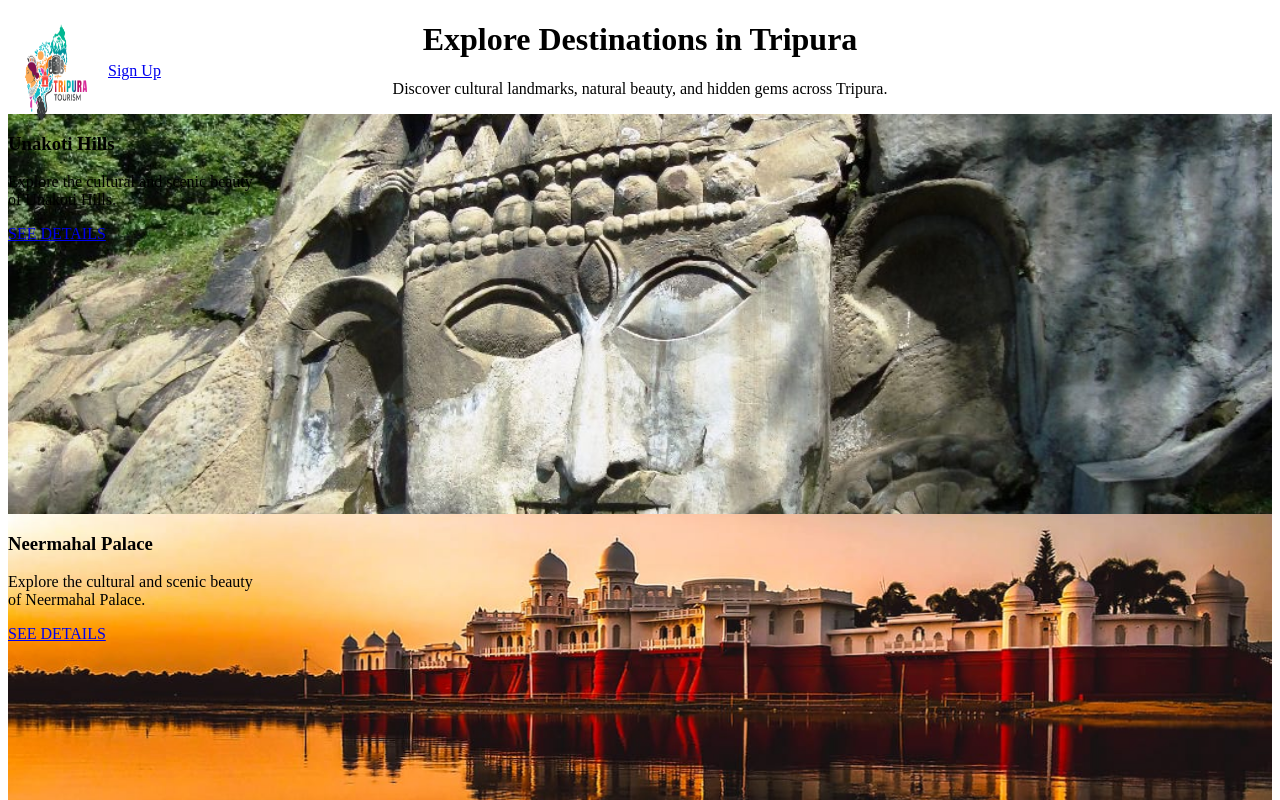
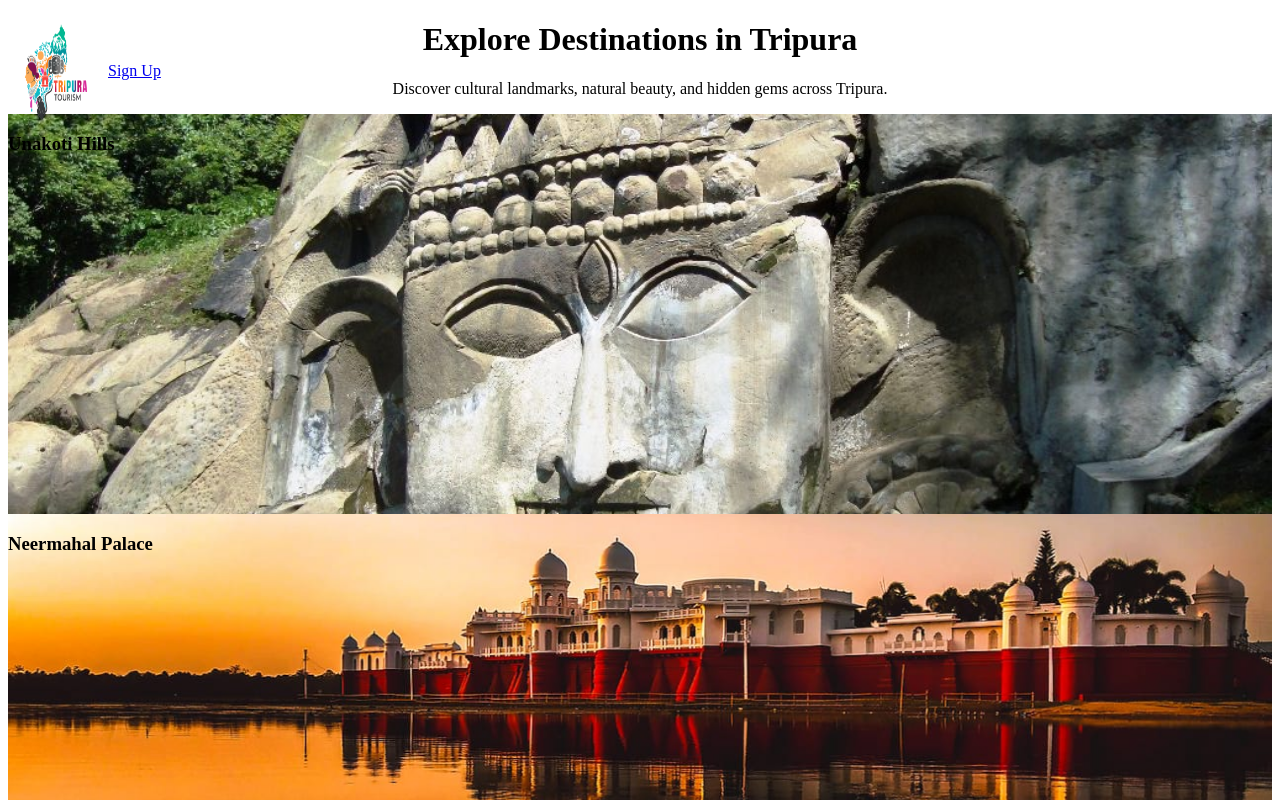
Before and after one commit to debasishmallik3414/tripura-tourism, a Next.js app: page /destination in a window 1280 px wide. Shown: the top 800 px of the page. Built offline with nearby package versions, Linux system fonts and the light colour scheme.

Commit message:
destination

```diff
--- a/app/destination/page.js
+++ b/app/destination/page.js
@@ -6,7 +6,6 @@ import { useState } from "react";
 import Footer from "../Footer";
 import HeaderMenu from "../components/Header";
 
-// Sample destination data
 const destinations = [
   { id: 0, title: "Unakoti Hills", image: "/destination1.jpg" },
   { id: 1, title: "Neermahal Palace", image: "/destination2.jpg" },
@@ -55,7 +54,8 @@ export default function DestinationsPage() {
         {destinations.map((dest) => (
           <div
             key={dest.id}
-    className="relative h-[400px] rounded-xl overflow-hidden group shadow-lg"
+            onClick={() => router.push(`/destinationdetails/${dest.id}`)}
+            className="relative h-[400px] rounded-xl overflow-hidden group shadow-lg cursor-pointer"
           >
             <Image
               src={dest.image}
@@ -66,30 +66,19 @@ export default function DestinationsPage() {
             />
 
             {/* Overlay */}
-    <div className="absolute inset-0 bg-black bg-opacity-40 group-hover:bg-opacity-60 transition duration-300"></div>
+            <div className="absolute inset-0 bg-black bg-opacity-40 group-hover:bg-opacity-60 transition duration-300" />
 
             {/* Text content */}
-    <div className="absolute bottom-6 left-6 text-white z-10">
-      <h3 className="text-xl font-bold">{dest.title}</h3>
-      <p className="text-sm mt-2 max-w-[250px]">
+            <div className="absolute bottom-0 left-0 w-full text-white z-10 p-4">
+              <h3 className="text-xl font-bold mb-1">{dest.title}</h3>
+              <p className="text-sm max-w-[250px] opacity-0 translate-y-2 group-hover:opacity-100 group-hover:translate-y-0 transition duration-300 ease-in-out">
                 Explore the cultural and scenic beauty of {dest.title}.
               </p>
-      <Link
-        href={`/destinationdetails/${dest.id}`}
-        className="inline-block mt-4 px-4 py-2 text-sm bg-green-600 hover:bg-white hover:text-black transition font-semibold rounded"
-      >
-        SEE DETAILS
-      </Link>
-
-      <div className="flex gap-4 mt-4 text-xl">
-        <Link href="#"><i className="fab fa-facebook-f hover:text-blue-400"></i></Link>
-        <Link href="#"><i className="fab fa-twitter hover:text-blue-300"></i></Link>
-        <Link href="#"><i className="fab fa-instagram hover:text-pink-400"></i></Link>
-      </div>
             </div>
           </div>
         ))}
       </div>
+
       {/* Footer */}
       <Footer />
     </div>
```
Lines whose indentation alone changed are shown as unchanged.
